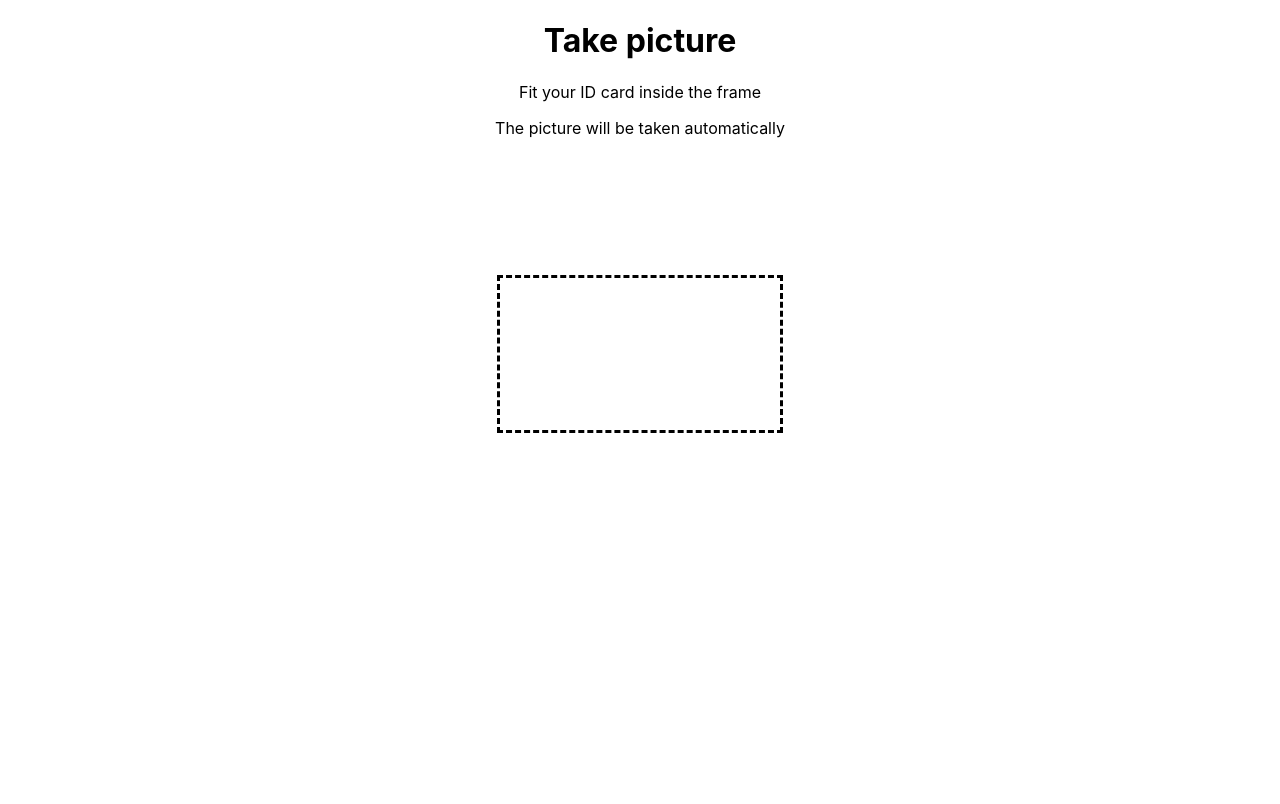
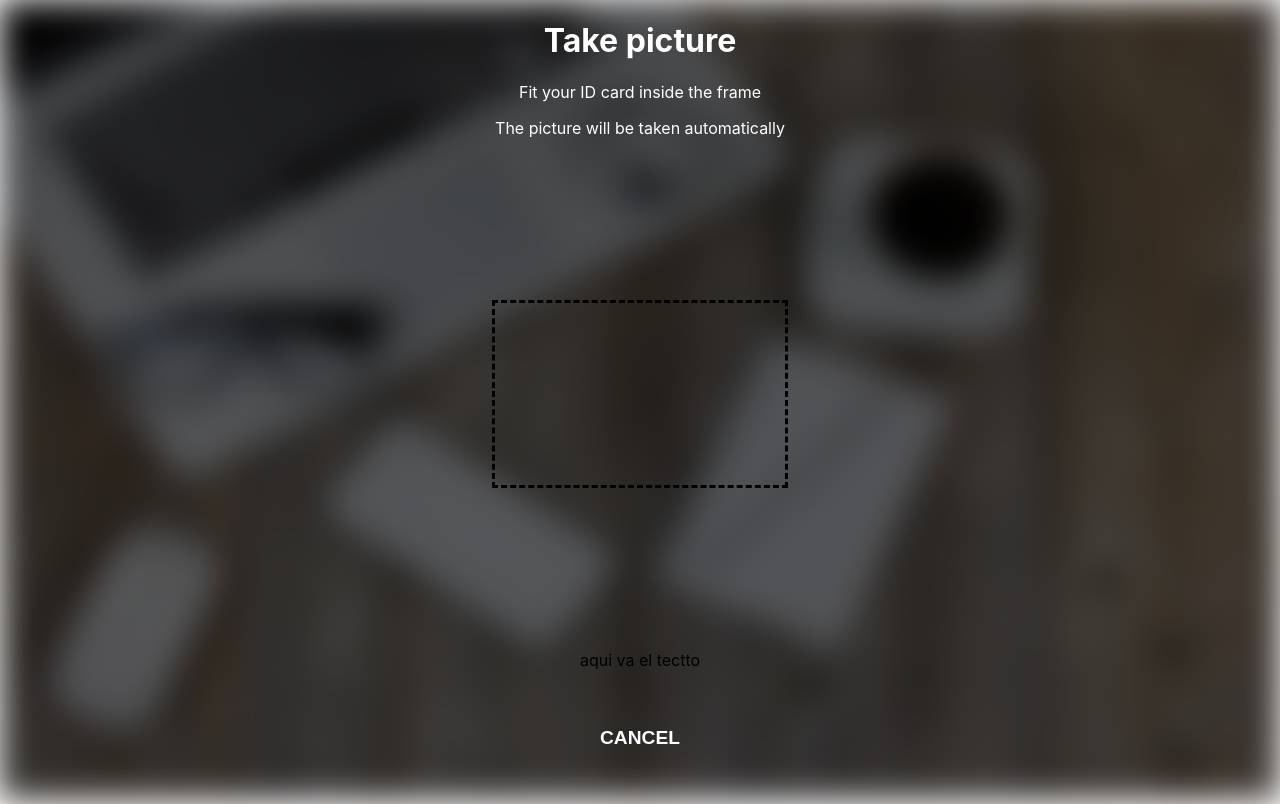
Before and after one commit to Luisdcelis/z1-frontend-developer, a React (Create React App) app: page / in a window 1280 px wide. Both pictures are taken after a click on the button 652 px from the left and 434 px from the top of the page. Built offline with nearby package versions, Linux system fonts and the light colour scheme; no server answers.

Commit message:
terminando capturas

```diff
--- a/src/App.css
+++ b/src/App.css
@@ -1,38 +1,22 @@
-.App {
-  text-align: center;
+.bg-image {
+  background-size: cover;
+  filter: blur(17px) brightness(35%);
+  position: relative;
+  height: 100vh;
+  width: 100vw;
+}
+.modal-cam {
+  position: absolute;
+  top: 0%;
 }
 
-.App-logo {
-  height: 40vmin;
-  pointer-events: none;
+.button-cancel {
+  cursor: pointer;
+  background: transparent;
+  border: hidden;
+  outline: none;
+  color: white;
+  font-size: larger;
+  font-weight: bolder;
+  margin-top: 40px;
 }
-
-@media (prefers-reduced-motion: no-preference) {
-  .App-logo {
-    animation: App-logo-spin infinite 20s linear;
-  }
-}
-
-.App-header {
-  background-color: #282c34;
-  min-height: 100vh;
-  display: flex;
-  flex-direction: column;
-  align-items: center;
-  justify-content: center;
-  font-size: calc(10px + 2vmin);
-  color: white;
-}
-
-.App-link {
-  color: #61dafb;
-}
-
-@keyframes App-logo-spin {
-  from {
-    transform: rotate(0deg);
-  }
-  to {
-    transform: rotate(360deg);
-  }
-}
--- a/src/App.tsx
+++ b/src/App.tsx
@@ -2,27 +2,30 @@ import React, { useState } from "react";
 import "./App.css";
 import NavBar from "./components/NavBar";
 import TakePictureButton from "./components/TakePictureButton";
-import ModalCam from "./components/ModalCam/index"
+import ModalCam from "./components/ModalCam/index";
+import Desktop from "./assets/desktop.jpg";
 
 function App() {
   const [open, setOpen] = useState(false);
 
-  return (
-      open ? (
-        <ModalCam />
+  return open ? (
+    <>
+      <img src={Desktop} alt="background" className="bg-image" />
+      <div className="modal-cam">
+        <ModalCam closeModal={() => setOpen(!open)} />
+      </div>
+    </>
   ) : (
     <>
       <NavBar />
       <div style={{ textAlign: "center" }}>
         <h1 style={{ margin: "40px 0" }}>Scan your ID</h1>
         <div style={{ fontSize: 22, marginBottom: "20px" }}>
-              Take a picture. It may take time to validate your personal
-              information
+          Take a picture. It may take time to validate your personal information
         </div>
         <TakePictureButton openModal={() => setOpen(!open)} />
       </div>
     </>
-      )
   );
 }
 
--- a/src/components/ModalCam/index.css
+++ b/src/components/ModalCam/index.css
@@ -1,7 +1,7 @@
 .container {
   display: flex;
   flex-direction: column;
-  height: 50vh;
+  height: 60vh;
   width: 100vw;
   justify-content: center;
   align-items: center;
@@ -12,6 +12,6 @@
   border: 3px dashed #000;
   position: absolute;
   z-index: 1;
-  width: 280px;
+  width: 290px;
   height: 38%;
 }
--- a/src/components/ModalCam/index.tsx
+++ b/src/components/ModalCam/index.tsx
@@ -1,17 +1,43 @@
-import React from "react";
+import React, { useEffect } from "react";
 import Webcam from "react-webcam";
 import "./index.css";
 
-function ModalCam() {
+interface ModalCamProps {
+  closeModal: () => void;
+}
+
+function ModalCam({ closeModal }: ModalCamProps) {
+  useEffect(() => {
+    setTimeout(() => {
+      console.log("Hello, World!");
+    }, 3000);
+  }, []);
+
+  const webcamRef = React.useRef(null);
+  const [imgSrc, setImgSrc] = React.useState(null);
+  const capture = React.useCallback(() => {
+    const imageSrc = webcamRef.current.getScreenshot();
+    setImgSrc(imageSrc);
+  }, [webcamRef, setImgSrc]);
+
   return (
     <div style={{ textAlign: "center" }}>
-      <h1>Take picture</h1>
-      <p>Fit your ID card inside the frame</p>
-      <p>The picture will be taken automatically</p>
+      <h1 style={{ color: "white" }}>Take picture</h1>
+      <p style={{ color: "white" }}>Fit your ID card inside the frame</p>
+      <p style={{ color: "white" }}>The picture will be taken automatically</p>
       <div className="container">
-        <Webcam audio={false} style={{ borderRadius: "15px", height: "90%" }} />
+        <Webcam
+          audio={false}
+          ref={webcamRef}
+          screenshotFormat="image/jpeg"
+          style={{ borderRadius: "15px", height: "90%" }}
+        />
         <div className="borderCard" />
       </div>
+      <p>aqui va el tectto</p>
+      <button className="button-cancel" onClick={closeModal}>
+        CANCEL
+      </button>
     </div>
   );
 }
```
Lines whose indentation alone changed are shown as unchanged.
